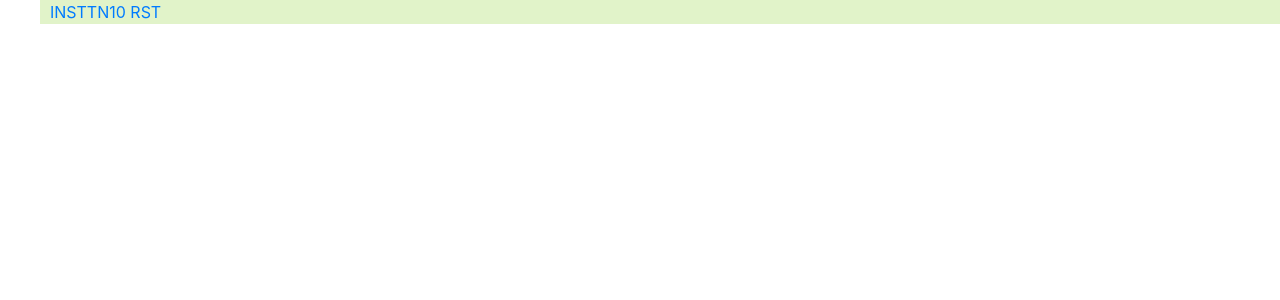
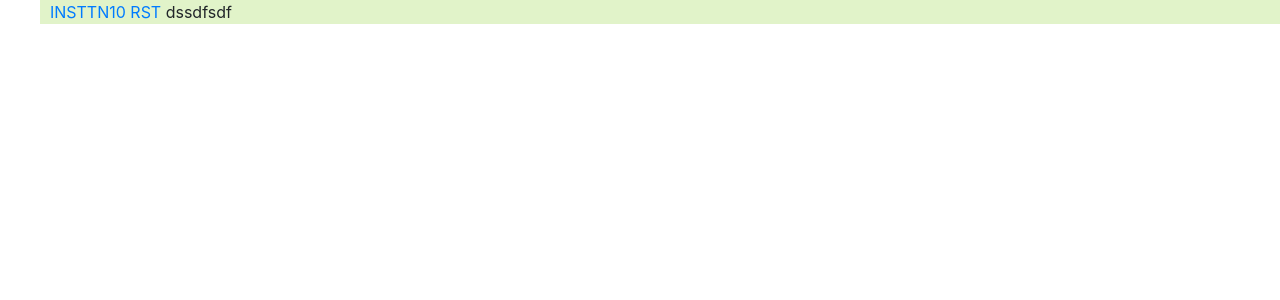
Before and after one commit to Undegras/AdminNuc, a Django app: page / in a window 1280 px wide. Shown: the part 76-376 px from the top of the page. Run offline with Django 3.2, Linux system fonts and the light colour scheme; data comes from the database, SQL or seed files in the repository; some libraries are stand-ins or nearby versions.

Commit message:
First ++

```diff
--- a/Nucs/templates/list.html
+++ b/Nucs/templates/list.html
@@ -7,7 +7,7 @@
 {% for nuc in nucs_list %}
 <li style="padding-left:10px;{% if forloop.counter0|divisibleby:"4" %}background-color:#E1F3C9{% endif %}">
     {% if nuc.enables_nuc == True %}
-        <a href="/nuc/{{ nuc.mac_addr_nuc }}">{{ nuc.fqdn_name_nuc }} {{ nuc.ffc_code }}</a>
+        <a href="/nuc/{{ nuc.mac_addr_nuc }}">{{ nuc.fqdn_name_nuc }} {{ nuc.ffc_code }}</a> dssdfsdf
     {% endif %}
 </li>
 {% endfor %}
```
